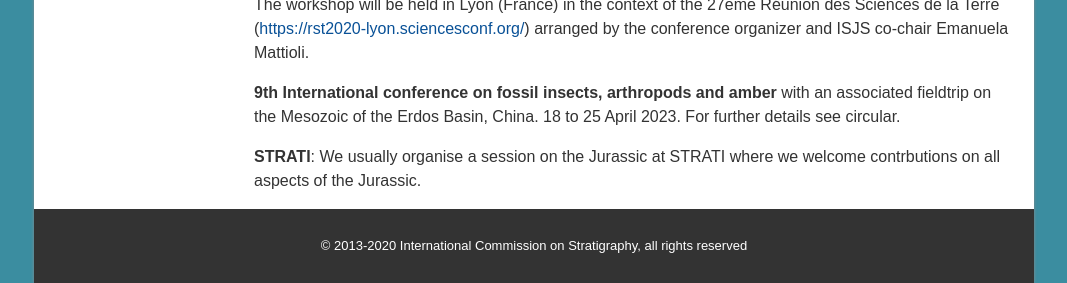
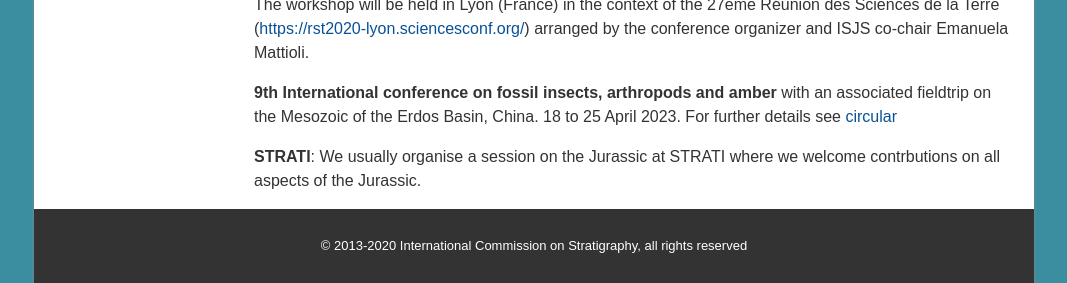
Before and after one commit to i-c-stratigraphy/subcommission-jurassic, a Jekyll site: the page built from pages/meetings.md, in a window 1280 px wide. Shown: the part 717-1000 px from the top of the page, without its empty margins (106-1173 px from the left). Built offline with Jekyll 4.4.1, drawn with Linux system fonts in a browser that asks for light colours; part of the change alters nothing that is shown.

```diff
--- a/pages/meetings.md
+++ b/pages/meetings.md
@@ -13,6 +13,6 @@ The 11th International Congress on the Jurassic System will be held in late Augu
 
 The workshop will be held in Lyon (France) in the context of the 27eme Réunion des Sciences de la Terre (<https://rst2020-lyon.sciencesconf.org/>) arranged by the conference organizer and ISJS co-chair Emanuela Mattioli.
 
-**9th International conference on fossil insects, arthropods and amber** with an associated fieldtrip on the Mesozoic of the Erdos Basin, China. 18 to 25 April 2023. For further details see circular.
+**9th International conference on fossil insects, arthropods and amber** with an associated fieldtrip on the Mesozoic of the Erdos Basin, China. 18 to 25 April 2023. For further details see [circular](files/9th_conference_on_fossil_insects.pdf)
 
 **STRATI**: We usually organise a session on the Jurassic at STRATI where we welcome contrbutions on all aspects of the Jurassic.
```
